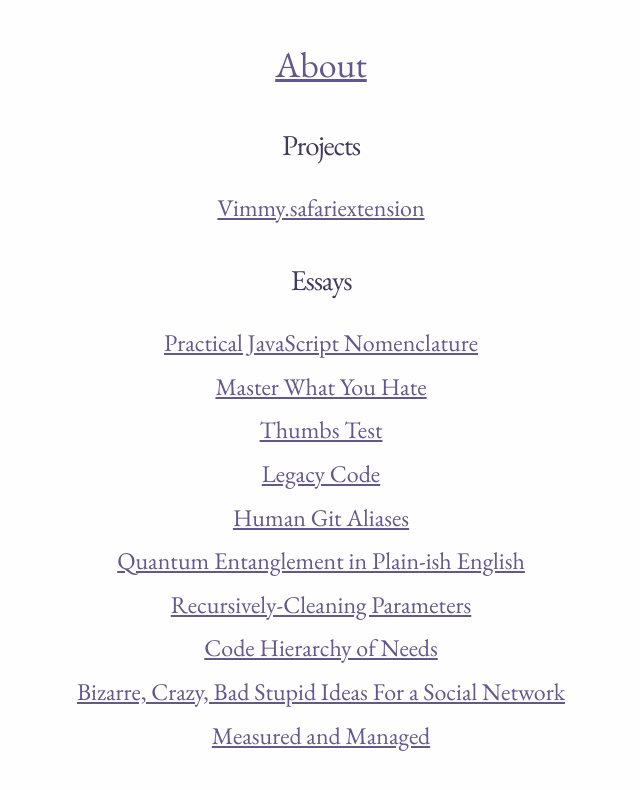
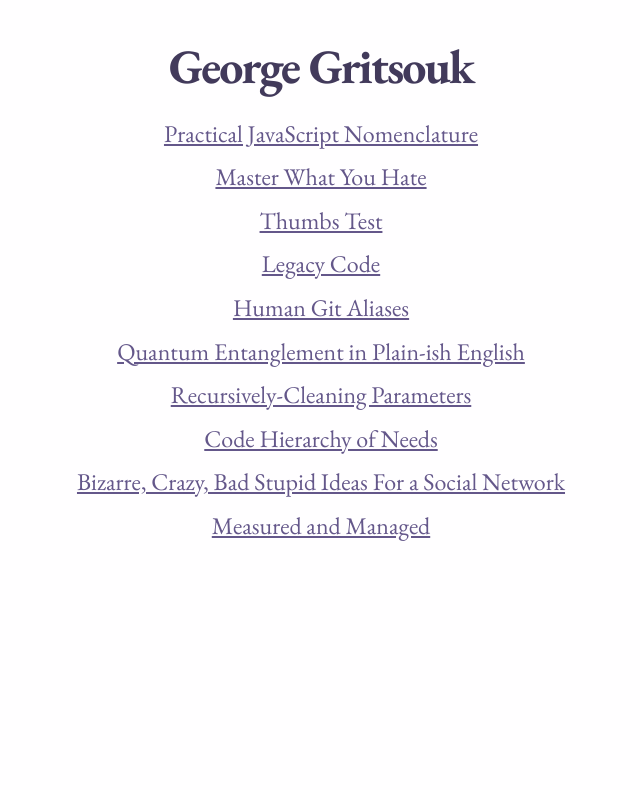
Before and after one commit to gggritso/site, a Jekyll site: the page built from index.md, in a window 1280 px wide. Shown: the top 790 px of the page, without its empty margins (319-959 px from the left). Built offline with Jekyll 4.4.1, drawn with Linux system fonts in a browser that asks for light colours.

Commit message:
Remove more embarassing content from homepage

```diff
--- a/index.md
+++ b/index.md
@@ -3,20 +3,7 @@
 subtitle: Info, projects, essays
 ---
 
-<ul class="posts-list">
-	<li>
-		<a class="post-link highlighted" href="{{ "/about" | prepend: site.baseurl }}">About</a>
-	</li>
-</ul>
-
-<h2>Projects</h2>
-<ul class="posts-list">
-	<li>
-		<a class="post-link" href="{{ "/Vimmy.safariextension" | prepend: site.baseurl }}">Vimmy.safariextension</a>
-	</li>
-</ul>
-
-<h2>Essays</h2>
+<h1>George Gritsouk</h1>
 
 <ul class="posts-list">
 {% for post in site.posts %}
```
